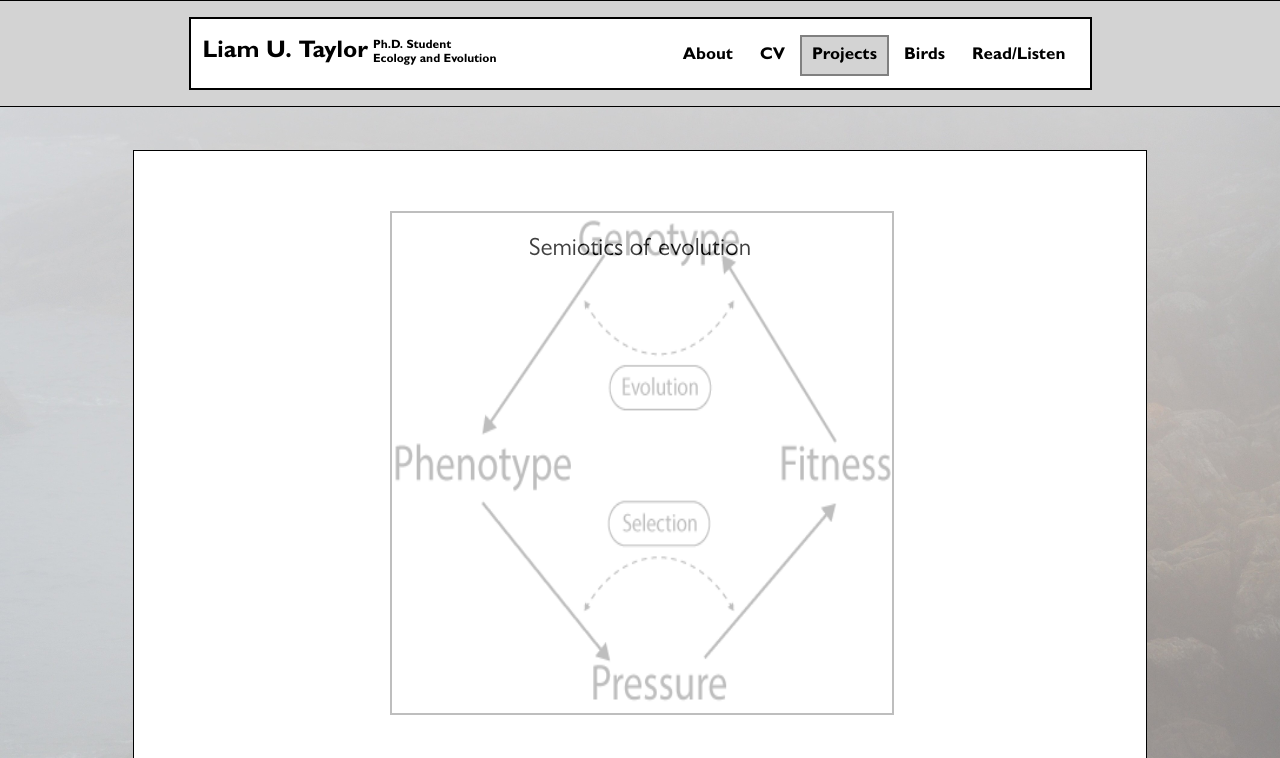
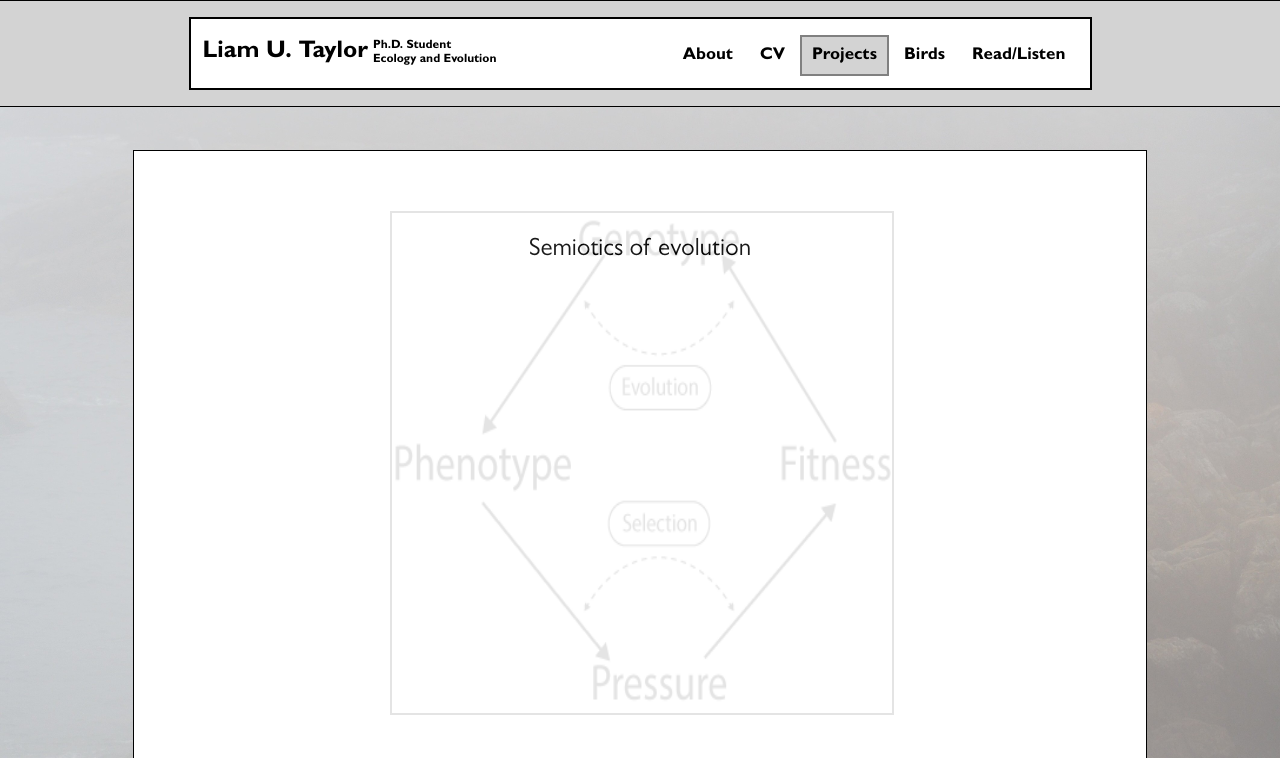
Before and after one commit to ltaylor2/ltaylor2.github.io, a plain HTML site: page projects.html in a window 1280 px wide. In both pictures the pointer is over the picture 642 px from the left and 463 px from the top of the page. Shown: the top 758 px of the page. Drawn offline with nearby package versions, Linux system fonts and the light colour scheme.

Commit message:
fixing project cover opacity

```diff
--- a/css/style.css
+++ b/css/style.css
@@ -337,7 +337,7 @@ td.date {
 
 .project-cover:hover,
 .project-cover:focus {
-	opacity: 0.25;
+	opacity: 0.1;
 	z-index: 1;
 }
 
```
Also changed, not shown: Projects/semiotics.html (+4 -2 lines).
